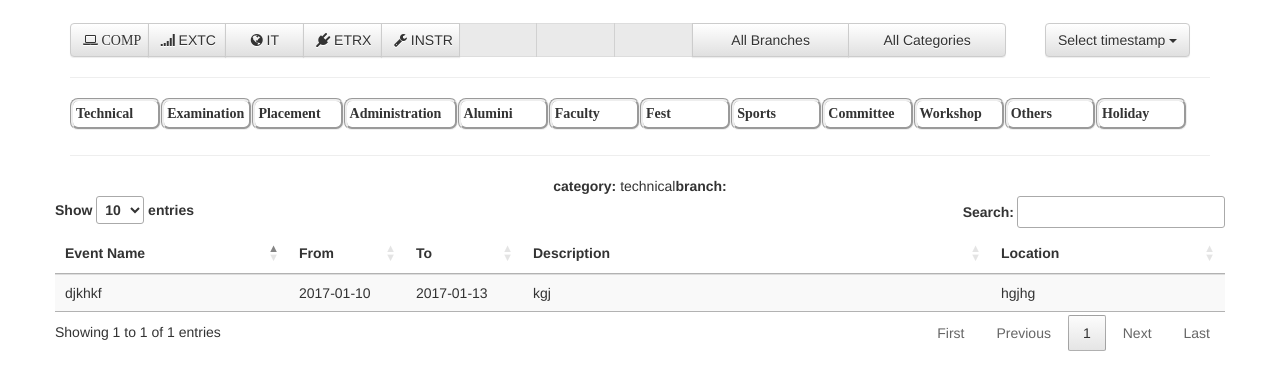
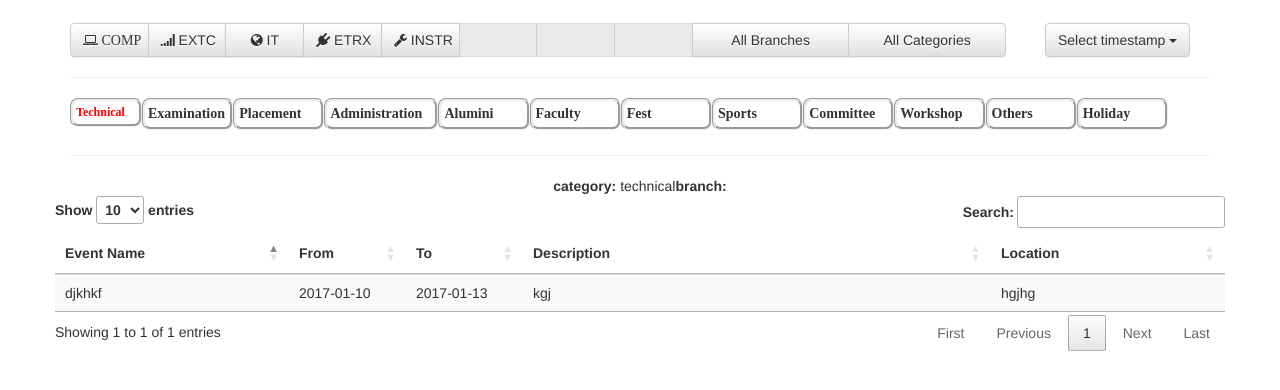
Before and after one commit to sbj276/raitcalendar, a PHP site: page /ViewTabular/ in a window 1280 px wide, after a click on "Technical". Shown: the part 60-450 px from the top of the page. Run offline with PHP 8.4, Linux system fonts and the light colour scheme; data comes from the database, SQL or seed files in the repository; some libraries are stand-ins or nearby versions.

Commit message:
buttons UI

```diff
--- a/ViewTabular/index.php
+++ b/ViewTabular/index.php
@@ -127,7 +127,7 @@ font-family: OpenSans;
 		<div class="row"  style="margin-top:1%">
 			<div class="btn-group col-md-12">
 
- <input type="checkbox"   class='category' id="technical" style='display:none;' name='technical'><label for='technical' class=" col-md-1 LabelB" id='Technical'>Technical</label>
+ <input type="checkbox"   class='category' id="technical" style='display:none;' name='technical'><label for='technical' class=" col-md-1 LabelB" id='technical'>Technical</label>
 
   <input type="checkbox"  class='category' id="Examination" style='display:none;' name='Examination'><label for='Examination' class=" col-md-1 LabelB" id='Examination'>Examination</label>
 
@@ -189,13 +189,30 @@ font-family: OpenSans;
    <script>
     // $("#timestamp").hide();
 
-    var table,branch="",category="",favorite = [];;
+    var table,branch="",category="",favorite = [],selected=[];
     $(document).ready(function() {
     	//the format of the description
 		  // function format (data) {
 		  //     return '<div class="details-container" style="padding:5% 5% 5% 5%">'+row.data().event_desc+'</div>';
 		  // };
+  		$(".LabelB").click(function(){
+        if(-1==$.inArray($(this).attr('id'),selected,0)){
+          selected.push($(this).attr('id'));
+         console.log("pushed");
+         $(this).width(60);
+         //$(this).css("background-color",($(this).css("background-color")));
+         $(this).css("color","red");
+         $(this).css("font-size",12);
 
+        }else{
+         console.log("not pushed");
+         $(this).width(80);
+         selected.splice($.inArray($(this).attr('id'), selected),1);
+         $(this).css("color","black");
+         $(this).css("font-size",14);
+       }
+
+      });
   		//intialising datatables
 		    table = $('.datatables').DataTable({
 		    ajax: 'return.php',
```
